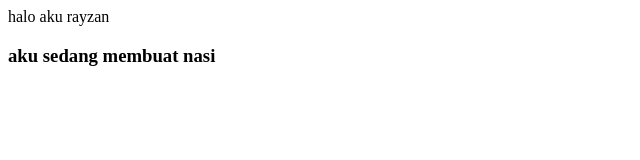
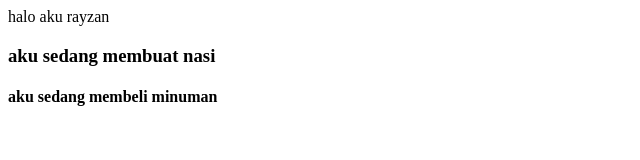
Before and after one commit to Janlearns/Prak-IMPL-Rayzan_fazri_ramdany, a plain HTML site: page index.html in a window 1280 px wide. Shown: the whole page, without its empty margins (0-640 px from the left). Drawn offline with Linux system fonts and the light colour scheme.

Commit message:
tambah konten

```diff
--- a/index.html
+++ b/index.html
@@ -8,5 +8,6 @@
     <p>halo aku rayzan</p>
     <h3>aku sedang membuat nasi
     </h3>
+    <h4>aku sedang membeli minuman</h4>
 </body>
 </html>
```
